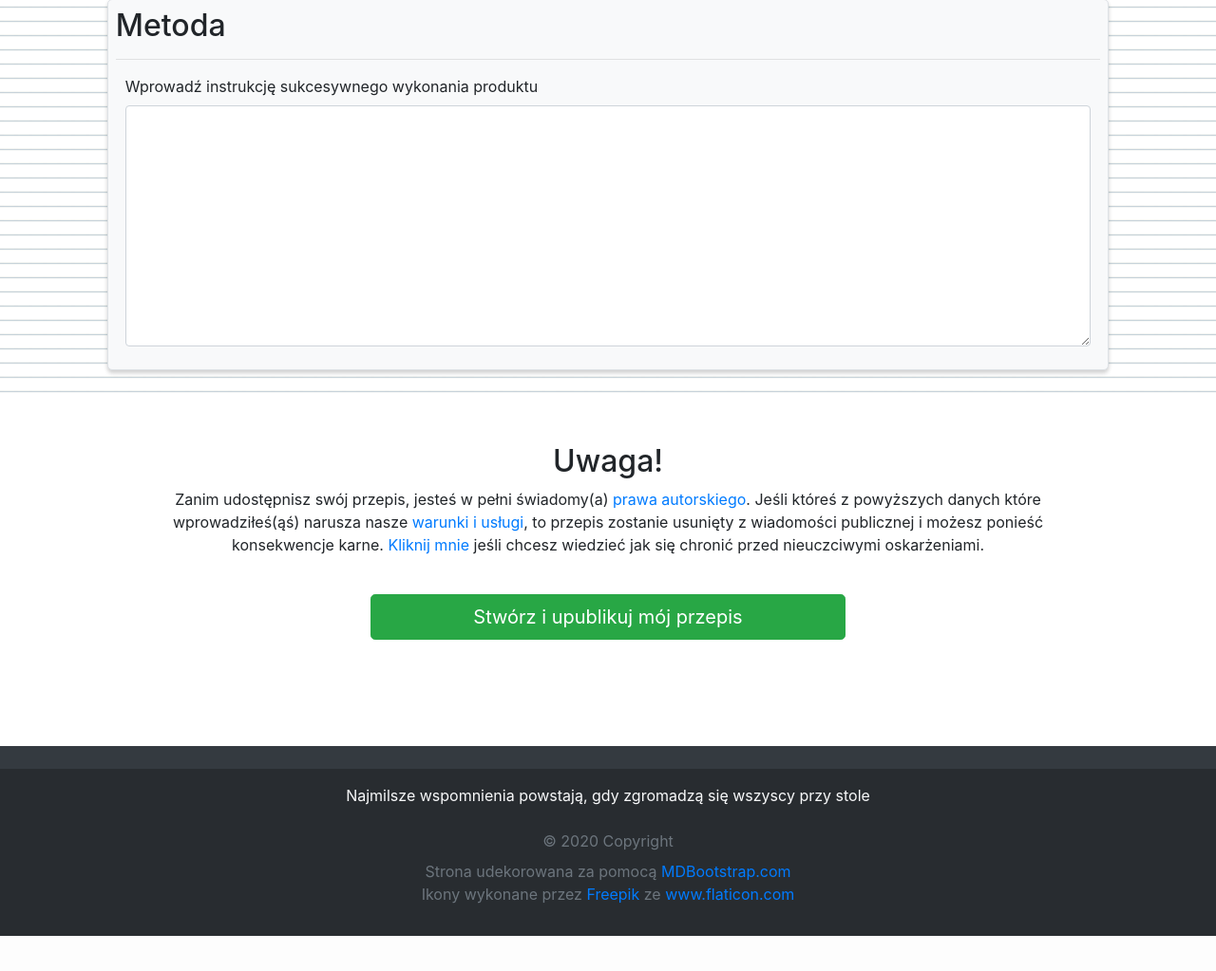
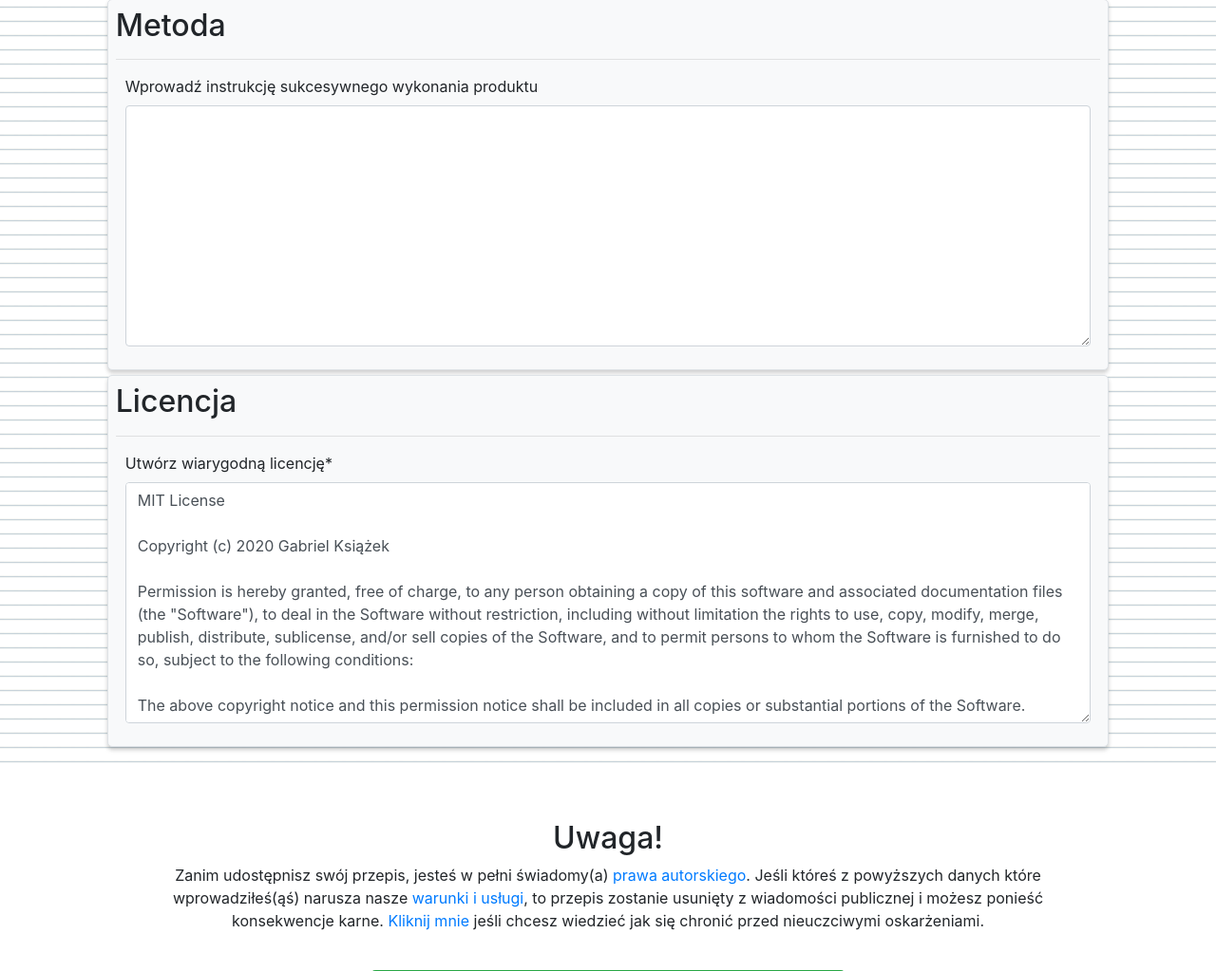
Before and after one commit to gubrus50/BakeToom, a Django app: page /recipe/new/ in a window 1280 px wide. Shown: the part 1482-2505 px from the top of the page at 95% size. Before the commit the page ends 2468 px from the top, so only its background shows below. Run offline with Django 3.2, Linux system fonts and the light colour scheme; a user stored in the database is signed in; some libraries are stand-ins or nearby versions.

Commit message:
Licensing Recipe System
User is now able to include a license for their recipe. License field is set to required and includes a MIT LICENSE as default value.

```diff
--- a/recipes/forms.py
+++ b/recipes/forms.py
@@ -9,7 +9,8 @@ class RecipeForm(forms.ModelForm):
 			'title',
 			'image',
 			'description',
-			'method'
+			'method',
+			'license'
 		]
 
 class CategoryForm(forms.ModelForm):
--- a/recipes/models.py
+++ b/recipes/models.py
@@ -11,15 +11,40 @@ from PIL import Image
 
 
 class Recipe(models.Model):
+
+	default_license = (
+		'MIT License'
+		'\n\n'
+		'Copyright (c) [rok] [pełne imię i nazwisko]'
+		'\n\n'
+		'Permission is hereby granted, free of charge, to any person obtaining a copy '
+		'of this software and associated documentation files (the "Software"), to deal '
+		'in the Software without restriction, including without limitation the rights '
+		'to use, copy, modify, merge, publish, distribute, sublicense, and/or sell '
+		'copies of the Software, and to permit persons to whom the Software is '
+		'furnished to do so, subject to the following conditions:'
+		'\n\n'
+		'The above copyright notice and this permission notice shall be included in all '
+		'copies or substantial portions of the Software.'
+		'\n\n'
+		'THE SOFTWARE IS PROVIDED "AS IS", WITHOUT WARRANTY OF ANY KIND, EXPRESS OR '
+		'IMPLIED, INCLUDING BUT NOT LIMITED TO THE WARRANTIES OF MERCHANTABILITY, '
+		'FITNESS FOR A PARTICULAR PURPOSE AND NONINFRINGEMENT. IN NO EVENT SHALL THE '
+		'AUTHORS OR COPYRIGHT HOLDERS BE LIABLE FOR ANY CLAIM, DAMAGES OR OTHER '
+		'LIABILITY, WHETHER IN AN ACTION OF CONTRACT, TORT OR OTHERWISE, ARISING FROM, '
+		'OUT OF OR IN CONNECTION WITH THE SOFTWARE OR THE USE OR OTHER DEALINGS IN THE '
+		'SOFTWARE.'
+	)
+
 	title 		= models.CharField(max_length=100, verbose_name= _('Tytuł przepisu'))
 	author		= models.ForeignKey(User, on_delete=models.CASCADE, verbose_name= _('Autor'))
 	image 		= models.ImageField(default='default_recipe.jpg', upload_to='recipe_pics', verbose_name= _('Wprowadź Obraz'))
 	description = models.TextField(max_length=400, blank=True, verbose_name= _('Krutka deskrypcja przepisu'))
 	method 		= models.TextField(max_length=10000, blank=True, verbose_name= _('Wprowadź instrukcję sukcesywnego wykonania produktu'))
+	license		= models.TextField(max_length=10000, blank=False, default=default_license, verbose_name= _('Utwórz wiarygodną licencję'))
 
 	def __str__(self):
 		return self.title
-
 
 	def save(self, *args, **kwargs):
 		super().save(*args, **kwargs)
--- a/recipes/static/recipes/css/recipe_form.css
+++ b/recipes/static/recipes/css/recipe_form.css
@@ -45,6 +45,9 @@
 
 #div_id_method { width: auto !important }
 #div_id_method div { width: auto !important }
+
+#div_id_license { width: auto !important }
+#div_id_license div { width: auto !important }
 
 /**//* ------------------ *//**/
 /**//* END of Django form *//**/
--- a/recipes/static/recipes/js/recipe_form.js
+++ b/recipes/static/recipes/js/recipe_form.js
@@ -62,9 +62,23 @@ function updateCategoryButtonInIngredientsForm()
 
 
 
+function forLicenseInclude(year, fullname)
+{
+	$('#id_license')
+	.val(
+		$('#id_license')
+			.val()
+			.replace(/\[rok\]/g, year)
+			.replace(/\[pełne imię i nazwisko\]/g, fullname)
+	)
+}
+
+
+
 window.onload = function()
 {
-	createCategoryInIngredientsForm(category_creation_count)
-	importCategories(categories, ingredients)
+	createCategoryInIngredientsForm(category_creation_count);
+	importCategories(categories, ingredients);
+	forLicenseInclude(new Date().getFullYear(), user_fullname);
 	$('textarea').addClass('custom-scroll empty-h-scroll')
 }
--- a/recipes/templates/recipes/recipe_form.html
+++ b/recipes/templates/recipes/recipe_form.html
@@ -20,7 +20,7 @@
           </div>
           <br/>
           <br/>
-          <div class="form-group" style="width:auto; margin-right: 10px">
+          <div class="form-group custom-scroll empty-h-scroll" style="width:auto; margin-right: 10px">
             {{ form.description|as_crispy_field }}
           </div>
           <div class="form-group mt-3" style="width:auto; margin-right: 10px">
@@ -43,11 +43,21 @@
 
 
         <!-- Method container -->
-        <div class="border m-1 bg-light p-2" style="overflow: auto; border-radius: 5px">
+        <div class="border m-1 bg-light p-2 custom-scroll empty-h-scroll" style="overflow: auto; border-radius: 5px">
           <h2>Metoda</h2>
           <hr/>
           <div class="form-group" style="width:auto; margin-right: 10px">
             {{ form.method|as_crispy_field }}
+          </div>
+        </div>
+
+
+        <!-- License container -->
+        <div class="border m-1 bg-light p-2 custom-scroll empty-h-scroll" style="overflow: auto; border-radius: 5px">
+          <h2>Licencja</h2>
+          <hr/>
+          <div class="form-group" style="width:auto; margin-right: 10px">
+            {{ form.license|as_crispy_field }}
           </div>
         </div>
 
@@ -90,9 +100,10 @@
 
 
   <script type="text/javascript">
-    var category_creation_count = {{ category_creation_count }}
-    var categories = {{ categories|safe }}
-    var ingredients = {{ ingredients|safe }}
+    var category_creation_count = {{ category_creation_count }};
+    var categories = {{ categories|safe }};
+    var ingredients = {{ ingredients|safe }};
+    var user_fullname = '{{ user.get_full_name }}'
   </script>
   <script src="{% static 'recipes/js/recipe_form.js' %}"></script>
 
--- a/recipes/views.py
+++ b/recipes/views.py
@@ -141,7 +141,7 @@ def RecipeCreateView(request):
 
 class RecipeUpdateView(LoginRequiredMixin, UserPassesTestMixin, UpdateView):
 	model = Recipe
-	fields = ['title', 'image', 'description', 'method']
+	fields = ['title', 'image', 'description', 'method', 'license']
 
 
 	def get_context_data(self, **kwargs):
```
Also changed, not shown: recipes/templates/recipes/recipe_detail.html (+15 -1 lines), db.sqlite3, recipes/migrations/0017_recipe_license.py (added), recipes/migrations/0018_auto_20200416_1839.py (added).
